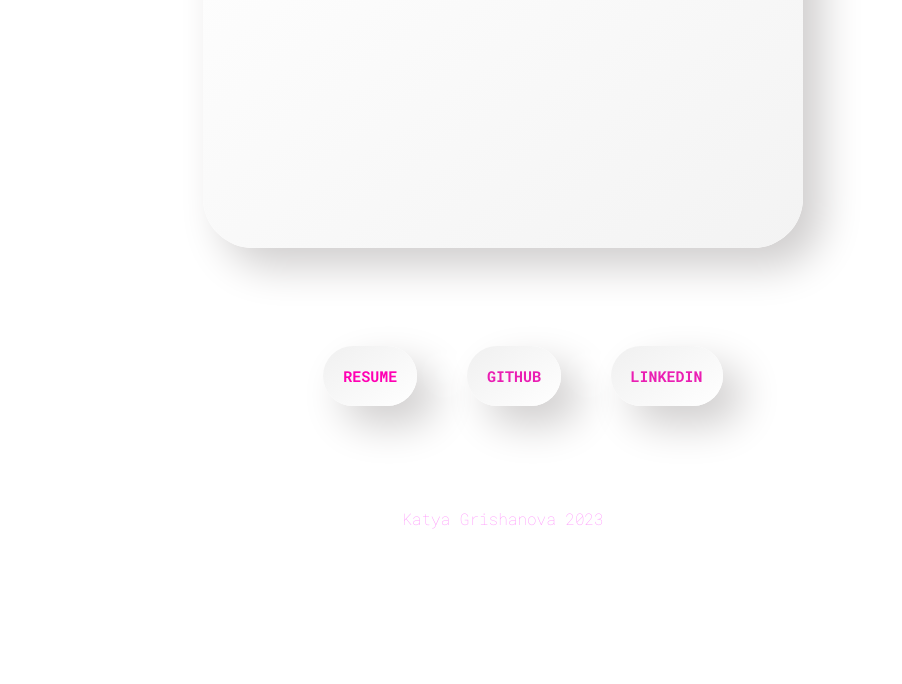
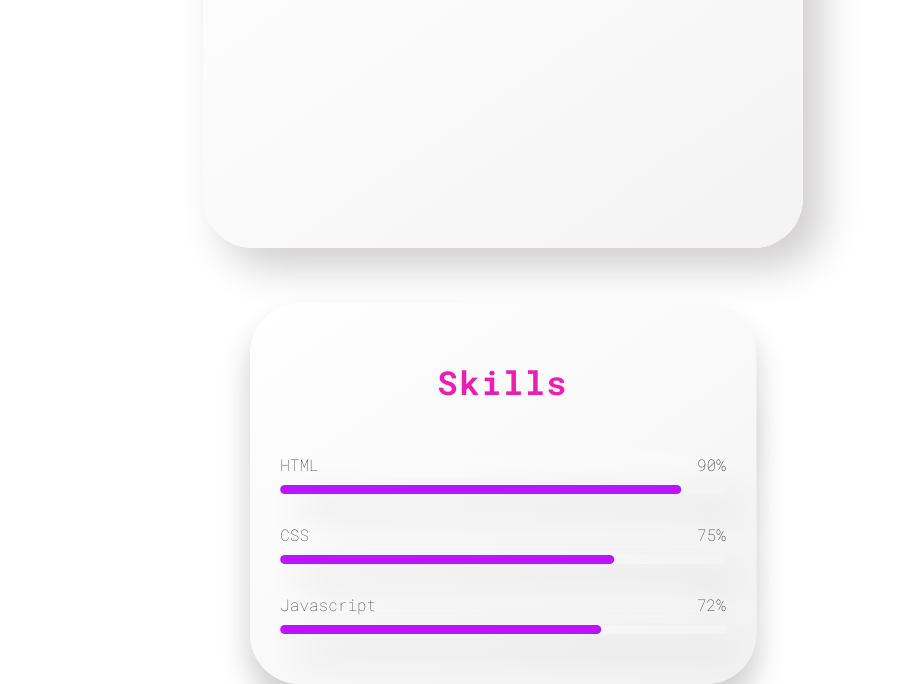
Before and after one commit to GoForKatya/Katya-Portfolio, a plain HTML site: page index.html in a window 1280 px wide. Shown: the part 352-1036 px from the top of the page, without its empty margins (137-1039 px from the left). Before the commit the page ends 897 px from the top, so only its background shows below. Drawn offline with Linux system fonts and the light colour scheme.

Commit message:
Added a skill bar
Used CSS animation @keyframe to make a akill bar to showcase my CSS skills

```diff
--- a/index.html
+++ b/index.html
@@ -22,8 +22,41 @@
 
 
         <div class="container">
-         <h1 class="inro">Hi, I am Katya.</h1>
-         <h2 class="welcome">Welcome to my portfolio site.</h2>
+                <h1 class="inro">Hi, I am Katya.</h1>
+                <h2 class="welcome">Welcome to my portfolio site.</h2>
+        </div>
+
+        <div class="wrapper">
+            <div class="line">
+            <h2>Skills</h2>
+            <div class="skills">
+                <div class="details">
+                  <span>HTML</span>
+                  <span>90%</span>
+                </div>
+                <div class="bar">
+                   <div id="html-bar"></div>
+                </div>
+              </div>
+              <div class="skills">
+                <div class="details">
+                  <span>CSS</span>
+                  <span>75%</span>
+                </div>
+                <div class="bar">
+                   <div id="css-bar"></div>
+                </div>
+              </div>
+              <div class="skills">
+                <div class="details">
+                  <span>Javascript</span>
+                  <span>72%</span>
+                </div>
+                <div class="bar">
+                   <div id="javascript-bar"></div>
+                </div>
+              </div>
+            </div>
         </div>
 
     <body>
--- a/resorces/CSS/style.css
+++ b/resorces/CSS/style.css
@@ -88,6 +88,87 @@ hr{
 
 }
 
+.wrapper{
+  width: 40%;
+  height: 30px;
+  min-width: 0px;
+  position: relative;
+  transform: translate(-50%,-50%);
+  left: 50%;
+  top: 50%;
+}
+.line{
+  width: 100%;
+  padding: 30px 30px 50px;
+  background: linear-gradient(145deg, #ffffff, #f3f3f3);
+  border-radius: 50px;
+  box-shadow: 0 20px 30px rgba(0,0,0,0.2);
+}
+
+.line h2{
+  color:rgb(234, 30, 179) ;
+  margin-bottom: 50px;
+  letter-spacing: 2px;
+  text-align: center;
+  font-size: 33px;
+  font-weight: bold;
+}
+
+
+.details{
+  width: 100%;
+  display: flex;
+  justify-content: space-between;
+  margin-bottom: 10px;
+}
+.bar{
+  position: relative;
+  border:none;
+  border-radius: 50px;
+  background: linear-gradient(145deg, #ffffff, #f3f3f3);
+  box-shadow:  19px 19px 40px #d0cece,
+              -19px -19px 40px #ffffff;
+}
+
+.bar div{
+  position: relative;
+  width: 0;
+  height: 9px;
+  border-radius: 10px;
+  background-color: #bc14ff;
+
+
+}
+
+.skills:not(:last-child){
+  margin-bottom: 30px;
+}
+
+#html-bar{
+  animation: html-fill 2s forwards;
+}
+@keyframes html-fill{
+  100%{
+      width: 90%;
+  }
+}
+
+#css-bar{
+  animation: css-fill 2s forwards;
+}
+@keyframes css-fill{
+  100%{
+      width: 75%;
+  }
+}
+#javascript-bar{
+  animation: js-fill 2s forwards;
+}
+@keyframes js-fill {
+  100%{
+      width: 72%;
+  }
+}
 
 .footlinks li{
   text-transform: uppercase;
```
